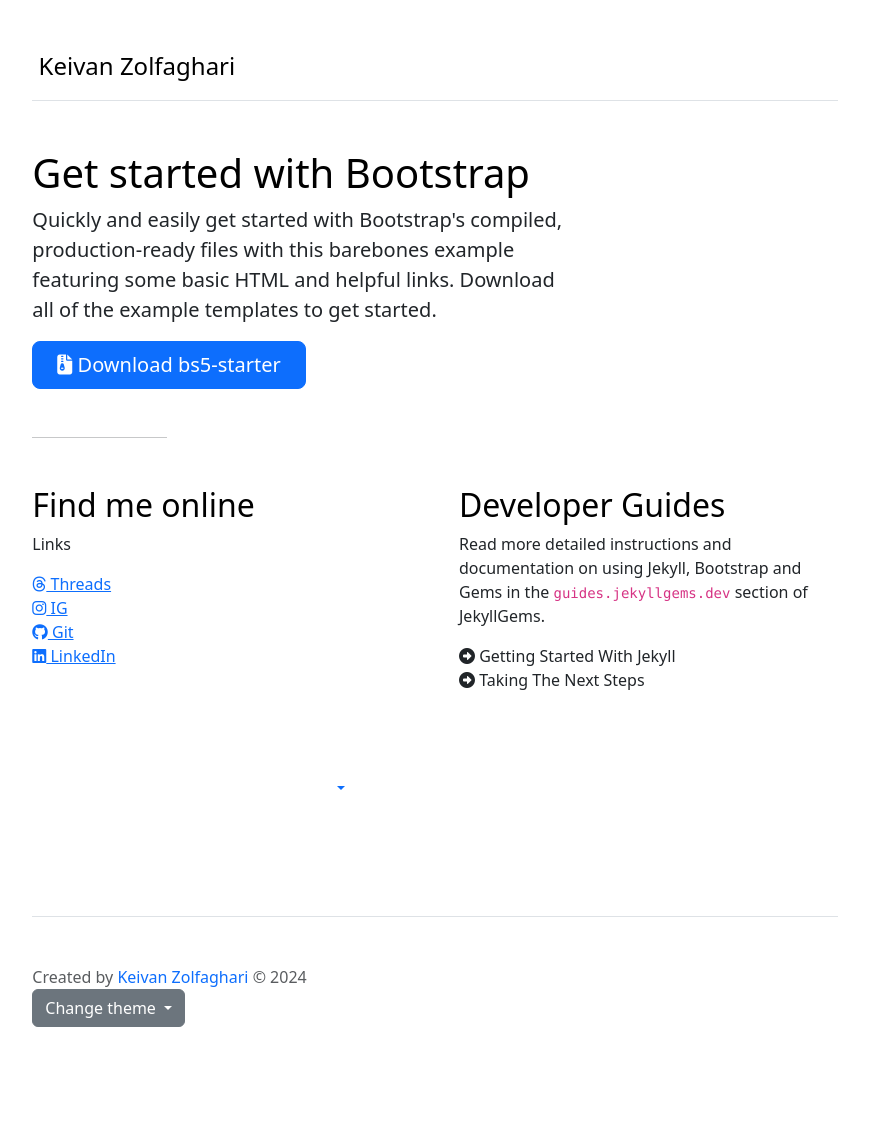
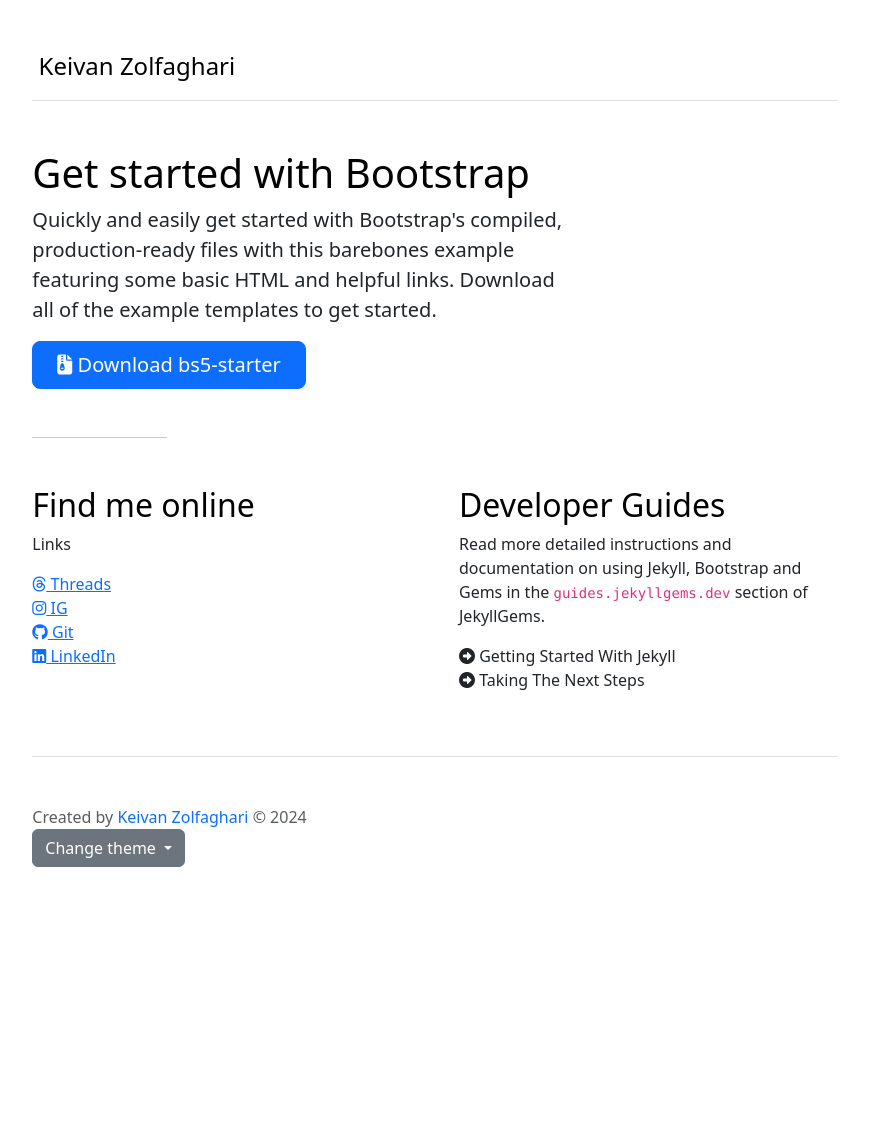
Before and after one commit to keivanz/keivanz.github.io, a Jekyll site: the page built from index.md, in a window 1280 px wide. Shown: the whole page, without its empty margins (205-1074 px from the left). Built offline with Jekyll 4.4.1, drawn with Linux system fonts in a browser that asks for light colours; nearby versions of some CDN libraries; after the commit the page ends 963 px from its top, so only the background shows below that.

Commit message:
delete first button

```diff
--- a/_includes/footer.html
+++ b/_includes/footer.html
@@ -1,41 +1,3 @@
-<div class="dropdown">
-  <button class="btn btn-link py-0 px-0 px-lg-0 dropdown-toggle d-flex align-items-center"
-          id="bd-theme"
-          type="button"
-          aria-expanded="false"
-          data-bs-toggle="dropdown"
-          data-bs-display="static"
-          aria-label="Toggle theme (auto)">
-    <svg class="bi my-1 theme-icon-active"><use href="#circle-half"></use></svg>
-    <span class="d-lg-none ms-2" id="bd-theme-text">Toggle theme</span>
-  </button>
-  <ul class="dropdown-menu dropdown-menu-end" aria-labelledby="bd-theme-text">
-    <li>
-      <button type="button" class="dropdown-item d-flex align-items-center" data-bs-theme-value="light" aria-pressed="false">
-        <svg class="bi me-2 opacity-50"><use href="#sun-fill"></use></svg>
-        Light
-        <svg class="bi ms-auto d-none"><use href="#check2"></use></svg>
-      </button>
-    </li>
-    <li>
-      <button type="button" class="dropdown-item d-flex align-items-center" data-bs-theme-value="dark" aria-pressed="false">
-        <svg class="bi me-2 opacity-50"><use href="#moon-stars-fill"></use></svg>
-        Dark
-        <svg class="bi ms-auto d-none"><use href="#check2"></use></svg>
-      </button>
-    </li>
-    <li>
-      <button type="button" class="dropdown-item d-flex align-items-center active" data-bs-theme-value="auto" aria-pressed="true">
-        <svg class="bi me-2 opacity-50"><use class="fa-solid fa-circle-half-stroke" href="#circle-half"></use></svg>
-        Auto
-        <svg class="bi ms-auto d-none"><use href="#check2"></use></svg>
-      </button>
-    </li>
-  </ul>
-  </div>
-
-
-
 <footer class="pt-5 my-5 text-body-secondary border-top">
   Created by <a class="text-decoration-none" href="https://github.com/leatheresque" target="_blank">Keivan Zolfaghari</a> &copy; 2024
 
@@ -45,10 +7,10 @@
     </button>
     <ul class="dropdown-menu">
       <li ><a data-bs-theme-value="light" class="dropdown-item" href="#">
-        <svg class="bi ms-auto d-none"><use href="#check2"></use></svg>Light</a>
+        <svg class="bi ms-auto d-none"><use href="#check2"></use></svg><i class="fa-solid fa-sun"></i>Light</a>
       </li>
       <li><a data-bs-theme-value="dark" class="dropdown-item" href="#">
-        <svg class="bi ms-auto d-none"><use href="#check2"></use></svg>Dark</a>
+        <svg class="bi ms-auto d-none"><use href="#check2"></use></svg><i class="fa-solid fa-moon"></i>Dark</a>
       </li>
       <li><a data-bs-theme-value="auto" class="dropdown-item" href="#">
         <svg class="bi ms-auto d-none"><use href="#check2"></use></svg><i class="fa-solid fa-circle-half-stroke"></i>Auto</a>
```
